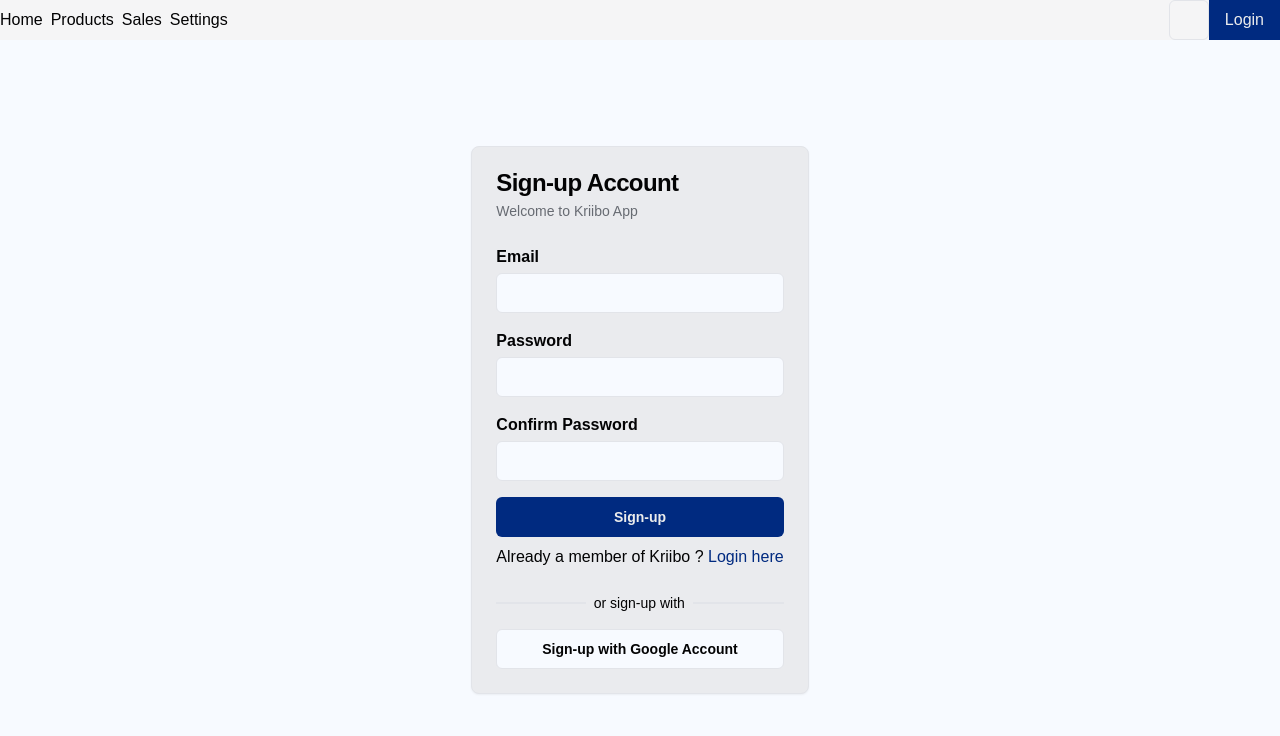
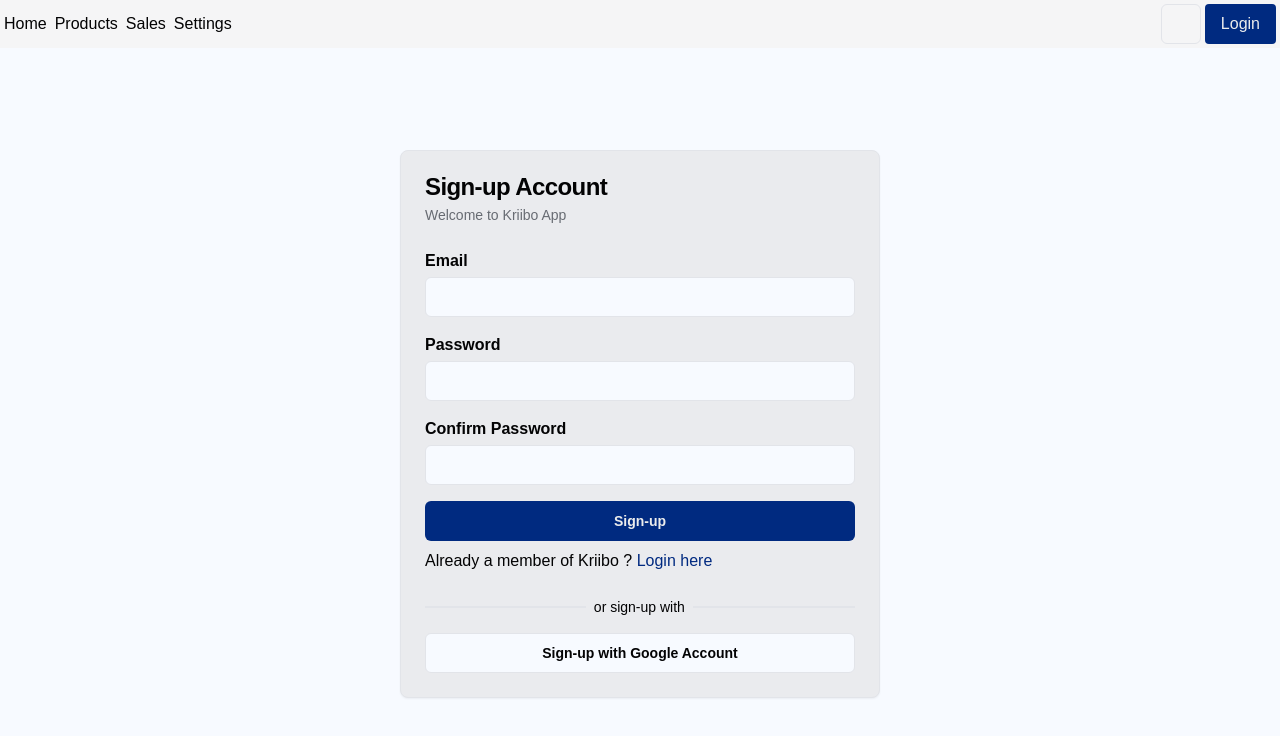
Before and after one commit to rbachtiarA/Forum-app, a Next.js app: page /sign-up in a window 1280 px wide. Shown: the top 736 px of the page. Built offline with nearby package versions, Linux system fonts and the light colour scheme; no server answers.

Commit message:
feat: size and padding

```diff
--- a/src/app/(auth)/sign-up/page.tsx
+++ b/src/app/(auth)/sign-up/page.tsx
@@ -5,7 +5,7 @@ import Link from 'next/link'
 
 export default async function Page() {
   return (
-    <Card className='md:max-w-[480px]'>
+    <Card className='md:max-w-[480px] w-full'>
       <CardHeader>
         <CardTitle>
           Sign-up Account
--- a/src/app/layout.tsx
+++ b/src/app/layout.tsx
@@ -38,7 +38,7 @@ export default function RootLayout({
         >
           {/* <AuthProvider> */}
             <NavbarLayout />
-              <main className="flex-1 flex flex-col justify-center items-center h-full px-1">
+              <main className="flex-1 flex flex-col justify-center items-center h-full px-1 py-2">
                 {children}
               </main>
           {/* </AuthProvider> */}
--- a/src/app/page.tsx
+++ b/src/app/page.tsx
@@ -1,10 +1,10 @@
-import CreatePostLayout from "@/features/forumPost/createPostLayout";
+import CreatePostLayout from "@/features/forumPost/CreatePostLayout";
 import PostsLayout from "@/features/forumPost/PostsLayout";
 
 export default async function Page() {
   return (
     <main>
-      <div>
+      <div className="md:min-w-[480px] w-full">
         <CreatePostLayout />
         <PostsLayout />
       </div>
--- a/src/features/forumPost/PostsLayout.tsx
+++ b/src/features/forumPost/PostsLayout.tsx
@@ -4,7 +4,7 @@ import prisma from "@/lib/prisma"
 export default async function PostsLayout() {
     const posts = await prisma.post.findMany()
   return (
-    <div>
+    <div className="flex flex-col gap-y-2 mt-2">
         {posts.map((post) => (
             <Card key={post.id}>
                 <CardHeader>
--- a/src/features/navbar/navbarLayout.tsx
+++ b/src/features/navbar/navbarLayout.tsx
@@ -4,15 +4,17 @@ import ThemeToogle from "../themeToogle/ThemeToogle"
 export default async function NavbarLayout() {
   const user = await checkUser()
   return (
-    <nav className="w-screen flex flex-row bg-secondary text-foreground items-center">
+    <nav className="w-full flex flex-row-reverse md:flex-row py-1 justify-between bg-secondary text-foreground items-center px-1">
       <ol className="md:flex flex-row w-full gap-2 hidden">
         <li>Home</li>
         <li>Products</li>
         <li>Sales</li>
         <li>Settings</li>
       </ol>
-      <ThemeToogle />
-      <LoginNavbarLayout userServer={user}/>
+      <div className="flex gap-x-1">
+        <ThemeToogle />
+        <LoginNavbarLayout userServer={user}/>
+      </div>
     </nav>
   )
 }
--- a/src/features/sign-in/loginNavbarHandler.tsx
+++ b/src/features/sign-in/loginNavbarHandler.tsx
@@ -5,8 +5,8 @@ export default function LoginNavbarHandler() {
   const { user, onLogout } = useAuth()
   return (
     <div className="flex gap-2">
-      {!user?.name && !user?.email && <a className="bg-primary text-primary-foreground px-4 py-2" href="/sign-in">Login</a>}
-      {user?.name && user?.email && <button className="bg-primary text-primary-foreground px-4 py-2" onClick={onLogout}>Logout</button>}
+      {!user?.name && !user?.email && <a className="bg-primary text-primary-foreground px-4 py-2 rounded-sm" href="/sign-in">Login</a>}
+      {user?.name && user?.email && <button className="bg-primary text-primary-foreground px-4 py-2 rounded-sm" onClick={onLogout}>Logout</button>}
     </div>
   )
 }
```
